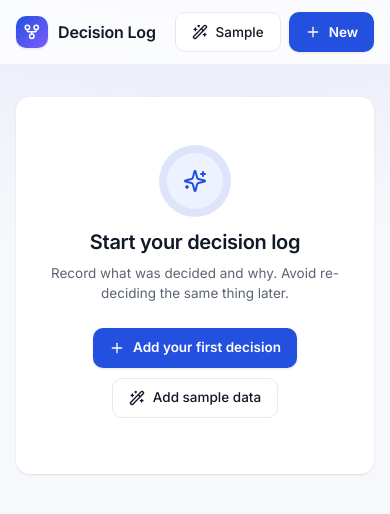
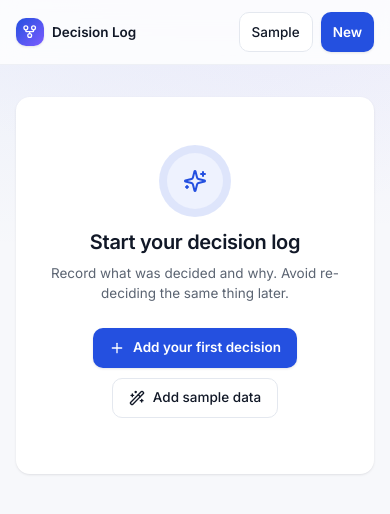
Before and after one commit to mehtab-ali-khan/decision-log, a React (Vite) app: page /decision-log/app in a window 390 px wide. Shown: the top 514 px of the page. Built offline with nearby package versions, Linux system fonts and the light colour scheme.

Commit message:
fix broken mobile view ui

```diff
--- a/src/components/decisions/DecisionForm.tsx
+++ b/src/components/decisions/DecisionForm.tsx
@@ -90,7 +90,7 @@ export function DecisionForm({
       <Modal
         labelledBy={`${fieldId}-title`}
         onClose={requestClose}
-        panelClassName="max-h-[90vh] max-w-xl"
+        panelClassName="max-h-[calc(100dvh_-_2rem_-_env(safe-area-inset-top)_-_env(safe-area-inset-bottom))] max-w-xl sm:max-h-[90vh]"
       >
         <form className="flex min-h-0 flex-1 flex-col" noValidate onSubmit={handleSubmit}>
           <header className="flex items-start justify-between gap-4 border-b border-border/70 px-5 py-4 sm:px-6">
--- a/src/components/decisions/DecisionPagination.tsx
+++ b/src/components/decisions/DecisionPagination.tsx
@@ -40,7 +40,7 @@ export function DecisionPagination({
       </p>
 
       {pageCount > 1 && (
-        <div className="flex items-center gap-1">
+        <div className="flex max-w-full items-center gap-0 sm:gap-1">
           <button
             aria-label="Previous page"
             className="ui-button-icon"
@@ -60,7 +60,7 @@ export function DecisionPagination({
               <button
                 aria-current={item === page ? "page" : undefined}
                 aria-label={`Page ${item}`}
-                className={`ui-focus h-8 min-w-[2rem] rounded-md px-2 text-small font-medium tabular-nums transition-colors ${
+                className={`ui-focus h-8 min-w-[1.75rem] rounded-md px-1 text-small font-medium tabular-nums transition-colors sm:min-w-[2rem] sm:px-2 ${
                   item === page
                     ? "bg-primary text-surface shadow-raised"
                     : "text-text-secondary hover:bg-muted hover:text-text-primary"
--- a/src/components/layout/TopBar.tsx
+++ b/src/components/layout/TopBar.tsx
@@ -20,13 +20,13 @@ export function BrandMark({ className = "h-8 w-8" }: { className?: string }) {
 export function TopBar({ action }: TopBarProps) {
   return (
     <header className="sticky top-0 z-40 border-b border-border/60 bg-surface/80 backdrop-blur-md">
-      <div className="ui-page flex h-16 items-center justify-between gap-4">
-        <Link className="ui-focus flex items-center gap-2.5 rounded-md" to="/">
-          <BrandMark />
-          <span className="text-h3 text-text-primary">Decision Log</span>
+      <div className="ui-page flex h-16 items-center justify-between gap-2 sm:gap-4">
+        <Link className="ui-focus flex shrink-0 items-center gap-2 whitespace-nowrap rounded-md sm:gap-2.5" to="/">
+          <BrandMark className="h-7 w-7 sm:h-8 sm:w-8" />
+          <span className="text-small font-semibold text-text-primary sm:text-h3">Decision Log</span>
         </Link>
 
-        <div className="flex items-center gap-2">{action}</div>
+        <div className="flex shrink-0 items-center gap-2">{action}</div>
       </div>
     </header>
   );
--- a/src/components/ui/Modal.tsx
+++ b/src/components/ui/Modal.tsx
@@ -84,8 +84,10 @@ export function Modal({
 
   return createPortal(
     <div
-      className={`fixed inset-0 z-50 flex ${
-        isSheet ? "items-end justify-end sm:items-stretch" : "items-center justify-center p-4"
+      className={`fixed inset-x-0 top-0 z-50 flex h-[100dvh] ${
+        isSheet
+          ? "items-end justify-end sm:items-stretch"
+          : "items-center justify-center px-4 pb-[max(1rem,env(safe-area-inset-bottom))] pt-[max(1rem,env(safe-area-inset-top))] sm:p-6"
       }`}
       onKeyDown={handleKeyDown}
     >
--- a/src/pages/DecisionLog.tsx
+++ b/src/pages/DecisionLog.tsx
@@ -189,14 +189,22 @@ export default function DecisionLog() {
         action={
           <>
             {!loading && !error && !hasDecisions && (
-              <button className="ui-button-secondary" onClick={loadSampleData} type="button">
-                <Wand2 aria-hidden="true" className="h-4 w-4" />
+              <button
+                className="ui-button-secondary max-[420px]:px-3"
+                onClick={loadSampleData}
+                type="button"
+              >
+                <Wand2 aria-hidden="true" className="h-4 w-4 max-[420px]:hidden" />
                 <span className="hidden sm:inline">Add sample data</span>
                 <span className="sm:hidden">Sample</span>
               </button>
             )}
-            <button className="ui-button-primary" onClick={() => setFormMode("create")} type="button">
-              <Plus aria-hidden="true" className="h-4 w-4" />
+            <button
+              className="ui-button-primary max-[420px]:px-3"
+              onClick={() => setFormMode("create")}
+              type="button"
+            >
+              <Plus aria-hidden="true" className="h-4 w-4 max-[420px]:hidden" />
               <span className="hidden sm:inline">New decision</span>
               <span className="sm:hidden">New</span>
             </button>
```
